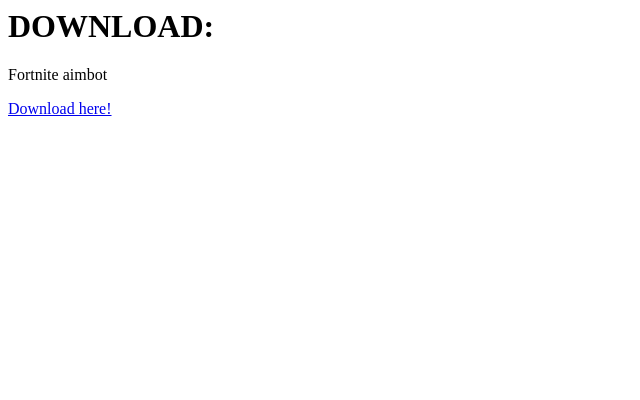
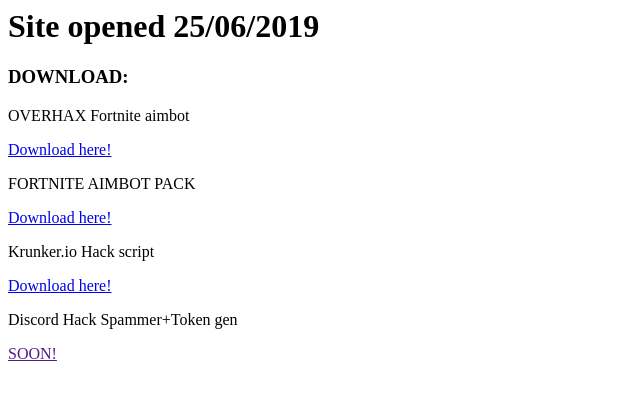
Before and after one commit to THEGUY3ds/OVERHAX-FORTNITE-AIMBOT, a plain HTML site: page index.html in a window 1280 px wide. Shown: the whole page, without its empty margins (0-640 px from the left). Drawn offline with Linux system fonts and the light colour scheme.

Commit message:
Update index.html

```diff
--- a/index.html
+++ b/index.html
@@ -1,12 +1,22 @@
 <!DOCTYPE HTML5>
 <html>
 <head>
-<title>OVERHAX.ML HACKS AND MORE</title>
+<title>OVERHAX.ML GAME HACKS AND MORE</title>
 </head>
 <body>
+<h1>Site opened 25/06/2019</h1>
 
-<h1>DOWNLOAD:</h1>
-<p>Fortnite aimbot</p>
+<h3>DOWNLOAD:</h3>
+<p>OVERHAX Fortnite aimbot</p>
 <a href="https://github.com/THEGUY3ds/OVERHAX-FORTNITE-AIMBOT/raw/master/AimBot%20latest.zip">Download here!</a>
+
+<p>FORTNITE AIMBOT PACK</p>
+<a href="https://cdn.discordapp.com/attachments/587950828610912257/592858017314373643/ALL_FREE_FORTNTE_HACKS.zip">Download here!</a>
+
+<p>Krunker.io Hack script</p>
+<a href="https://raw.githubusercontent.com/THEGUY3ds/io-game-hacks/master/Krunker.io/Krunker%20hack%202019.js">Download here!</a>
+
+<p>Discord Hack Spammer+Token gen</p>
+<a href="">SOON!</a>
 </body>
 </html>
```
